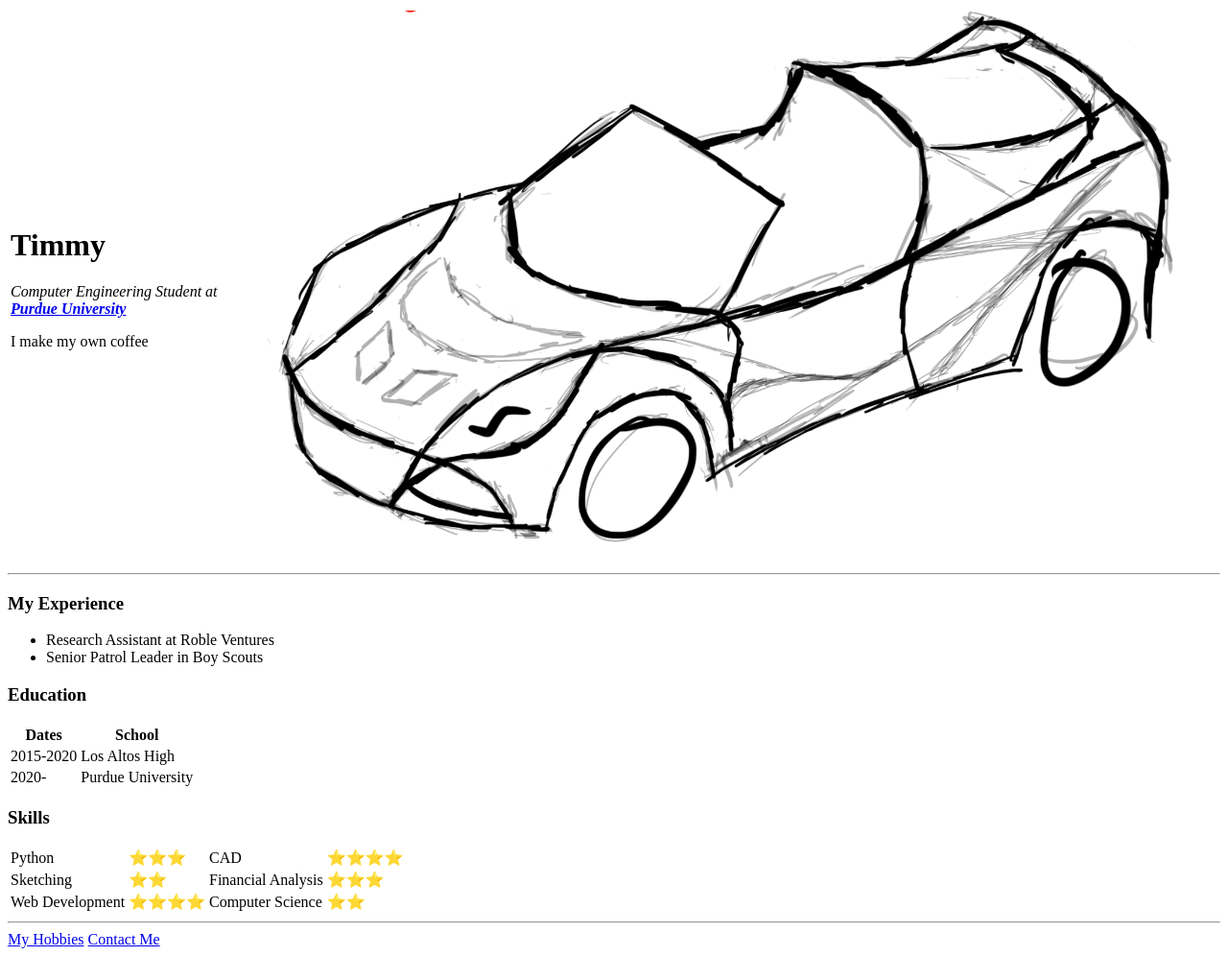
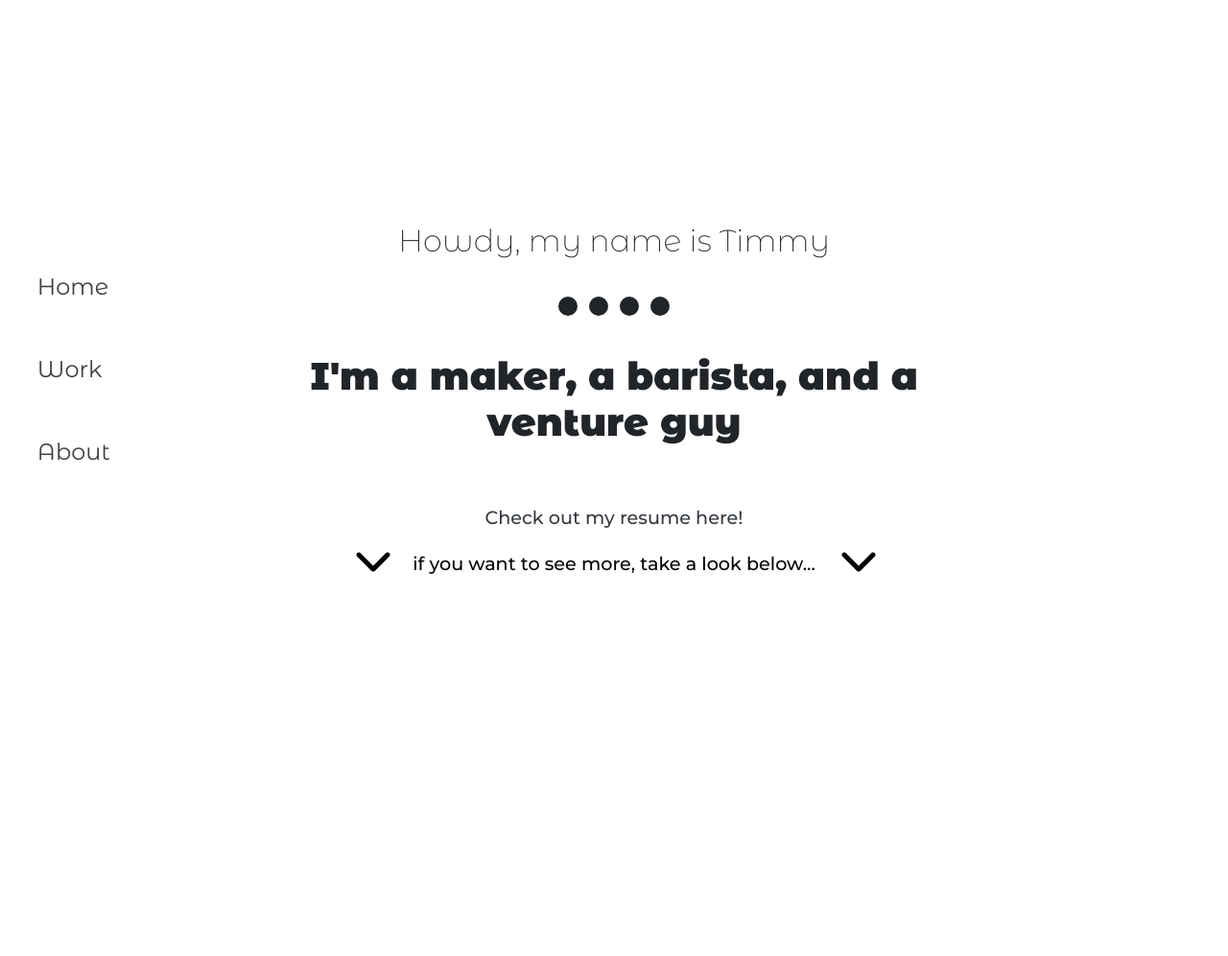
Before and after one commit to HeinTimothy/cv, a plain HTML site: page index.html in a window 1280 px wide. Shown: the whole page at 96% size. After the commit the page ends 800 px from the top, so only its background shows below. Drawn offline with nearby package versions, Linux system fonts and the light colour scheme.

Commit message:
finished intro page

```diff
--- a/index.html
+++ b/index.html
@@ -4,74 +4,96 @@
 <head>
   <meta charset="utf-8">
   <title>Timmy's Personal Site</title>
+
+  <!-- Fonts -->
+  <link rel="preconnect" href="https://fonts.gstatic.com">
+  <link href="https://fonts.googleapis.com/css2?family=Montserrat+Alternates:wght@200;300;400;500;900&display=swap" rel="stylesheet">
+  <link href="https://fonts.googleapis.com/css2?family=Montserrat:wght@300;400;500&display=swap" rel="stylesheet">
+
+  <!-- Font Awesome -->
+  <script src="https://kit.fontawesome.com/2e5d08bfc9.js" crossorigin="anonymous"></script>
+
+  <!-- Stylesheets -->
+  <link rel="stylesheet" href="https://cdn.jsdelivr.net/npm/bootstrap@4.5.3/dist/css/bootstrap.min.css" integrity="sha384-TX8t27EcRE3e/ihU7zmQxVncDAy5uIKz4rEkgIXeMed4M0jlfIDPvg6uqKI2xXr2" crossorigin="anonymous">
+  <link rel="stylesheet" href="styles.css">
 </head>
 
 <body>
-  <table>
-    <tr>
-      <td>
-        <h1>Timmy</h1>
-        <p><em>Computer Engineering Student at <strong><a href="https://www.purdue.edu/">Purdue University</a></strong></em></p>
-        <p>I make my own coffee</p>
-      </td>
-      <td>
-        <img src="The-Tulip.png" alt="">
-      </td>
-    </tr>
-  </table>
+  <section id="sidebar">
+    <div class="center-box">
+      <a href="#introduction">Home</a>
+      <a href="#projects">Work</a>
+      <a href="#about">About</a>
+    </div>
+  </section>
 
-  <hr>
+  <article id="scroller">
+    <section class="scroll-page"id="introduction">
+      <div class="center-box">
+        <h2 class="section-heading">Howdy, my name is Timmy</h2>
+        <hr>
+        <h1>I'm a maker, a barista, and a venture guy</h1>
+        <a href="resume.pdf" target="blank">
+          <button class="btn btn-outline-dark" type="button" name="button"><span class="footer-text">Check out my resume here!</span></button> <br>
+        </a>
+        <a href="#projects" class="footer-text">
+          <div class="bouncing-icon-container"><i class="fas fa-chevron-down"></i></div>
+          if you want to see more, take a look below...
+          <div class="bouncing-icon-container"><i class="fas fa-chevron-down"></i></div>
+        </a>
+      </div>
+    </section>
 
-  <h3>My Experience</h3>
-  <ul>
-    <li>Research Assistant at Roble Ventures</li>
-    <li>Senior Patrol Leader in Boy Scouts</li>
-  </ul>
+    <section class="scroll-page" id="projects">
+      <div class="center-box">
+        <h2 class="section-heading">I beleive reputation comes from ones work...</h2>
 
-  <h3>Education</h3>
-  <table>
-    <thead>
-      <tr>
-        <th>Dates</th>
-        <th>School</th>
-      </tr>
-    </thead>
-    <tr>
-      <td>2015-2020</td>
-      <td>Los Altos High</td>
-    </tr>
-    <tr>
-      <td>2020-</td>
-      <td>Purdue University</td>
-    </tr>
-  </table>
+        <div class="slideshow">
+          <div class="cards">
 
-  <h3>Skills</h3>
-  <table>
-    <tr>
-      <td>Python</td>
-      <td>⭐⭐⭐</td>
-      <td>CAD</td>
-      <td>⭐⭐⭐⭐</td>
-    </tr>
-    <tr>
-      <td>Sketching</td>
-      <td>⭐⭐</td>
-      <td>Financial Analysis</td>
-      <td>⭐⭐⭐</td>
-    </tr>
-    <tr>
-      <td>Web Development</td>
-      <td>⭐⭐⭐⭐</td>
-      <td>Computer Science</td>
-      <td>⭐⭐</td>
-    </tr>
-  </table>
+          </div>
 
-  <hr>
+        </div>
+        <div class="card project-card"> <!-- circle -->
+          <h4 class="card-header">circle</h4>
+        </div>
 
-  <a href="hobbies.html">My Hobbies</a>
-  <a href="contact.html">Contact Me</a>
+        <div class="card project-card"> <!-- JMEC -->
+          <h4 class="card-header">John Martinson Entrepeneurial Center</h4>
+        </div>
+
+        <div class="card project-card"> <!-- Roble -->
+          <h4 class="card-header">Roble Ventures</h4>
+        </div>
+
+        <div class="card project-card"> <!-- Scouts -->
+          <h4 class="card-header">BSA Scouts Eagle Project</h4>
+        </div>
+      </div>
+    </section>
+
+    <section class="scroll-page" id="about">
+      <div class="center-box">
+        <h2 class="section-heading">...but who you are off the clock is just as important.</h2>
+
+        <div class="card hobby-card"> <!-- Tea & Coffee -->
+          <h4 class="card-header">Tea & Coffee</h4>
+        </div>
+
+        <div class="card hobby-card"> <!-- Skateboarding -->
+          <h4 class="card-header">Skateboarding</h4>
+        </div>
+
+        <div class="card hobby-card"> <!-- Reading -->
+          <h4 class="card-header">Litterature</h4>
+        </div>
+
+        <div class="card hobby-card"> <!-- Writing -->
+          <h4 class="card-header">Writing</h4>
+        </div>
+      </div>
+    </section>
+  </article>
 </body>
 
 </html>
--- /dev/null
+++ b/styles.css
@@ -0,0 +1,124 @@
+body {
+  font-family: "Montserrat", sans-serif;
+  font-weight: 300;
+}
+
+hr {
+  height: 0;
+  width: 15%;
+  margin: 5% auto;
+  border-top: 20px dotted ;
+}
+
+h1 {
+  font-family: "Montserrat Alternates", sans-serif;
+  font-weight: 900;
+}
+
+.section-heading {
+  font-family: "Montserrat Alternates", sans-serif;
+  font-weight: 200;
+  margin: 5% auto;
+  text-align: center;
+}
+
+#scroller {
+  position: absolute;
+  padding: 0 12%;
+  top: 0;
+  width: 100%;
+  height: 100vh;
+  overflow-y: scroll;
+  scroll-snap-type: y mandatory;
+  scroll-behavior: smooth;
+}
+
+#scroller::-webkit-scrollbar {
+  display: none;
+}
+
+.scroll-page {
+  scroll-snap-align: start;
+  height: 100vh;
+  display: flex;
+  justify-content: center;
+  align-items: center;
+}
+
+.card {
+  width: 30%;
+}
+
+.card-header {
+  font-family: "Montserrat Alternates", sans-serif;
+  font-weight: 900;
+}
+
+#sidebar {
+  width: 12%;
+  position: fixed;
+  z-index: 1;
+  top: 0;
+  left: 0;
+  overflow-x: hidden;
+  padding: 20% 3%;
+  display: flex;
+  justify-content: center;
+  align-items: center;
+}
+
+#sidebar a {
+  font-family: "Montserrat Alternates", sans-serif;
+  font-weight: 400;
+  font-size: 1.5rem;
+  line-height: 3rem;
+  display: block;
+  padding: 25% 0;
+  color: #3f3f3f;
+  text-decoration: none;
+}
+
+#introduction {
+  padding: 15% 10%;
+  text-align: center;
+}
+
+#introduction .btn {
+  padding: 1% 5%;
+  margin: 5% 0 0;
+  border: none;
+}
+
+#introduction a {
+  color: #000;
+  text-decoration: none;
+}
+
+.bouncing-icon-container {
+  position: relative;
+  padding-bottom: 2.5rem;
+  padding-right: 2.5rem;
+  margin: 0 3%;
+  display: inline;
+}
+
+.fa-chevron-down {
+  font-size: 2.5rem;
+  padding: 0 5%;
+  position: absolute;
+  top: 0;
+  -webkit-animation:bounce 1s infinite;
+}
+
+@-webkit-keyframes bounce {
+      0%, 100% { top: -.75rem; }
+      50%      {top: .75rem;}
+    }
+
+.footer-text {
+  font-family: "Montserrat", sans-serif;
+  font-weight: 500;
+  height: 2.5rem;
+  line-height: 2.5rem;
+  font-size: 1.2rem;
+}
```
Also changed, not shown: 1 other file.
